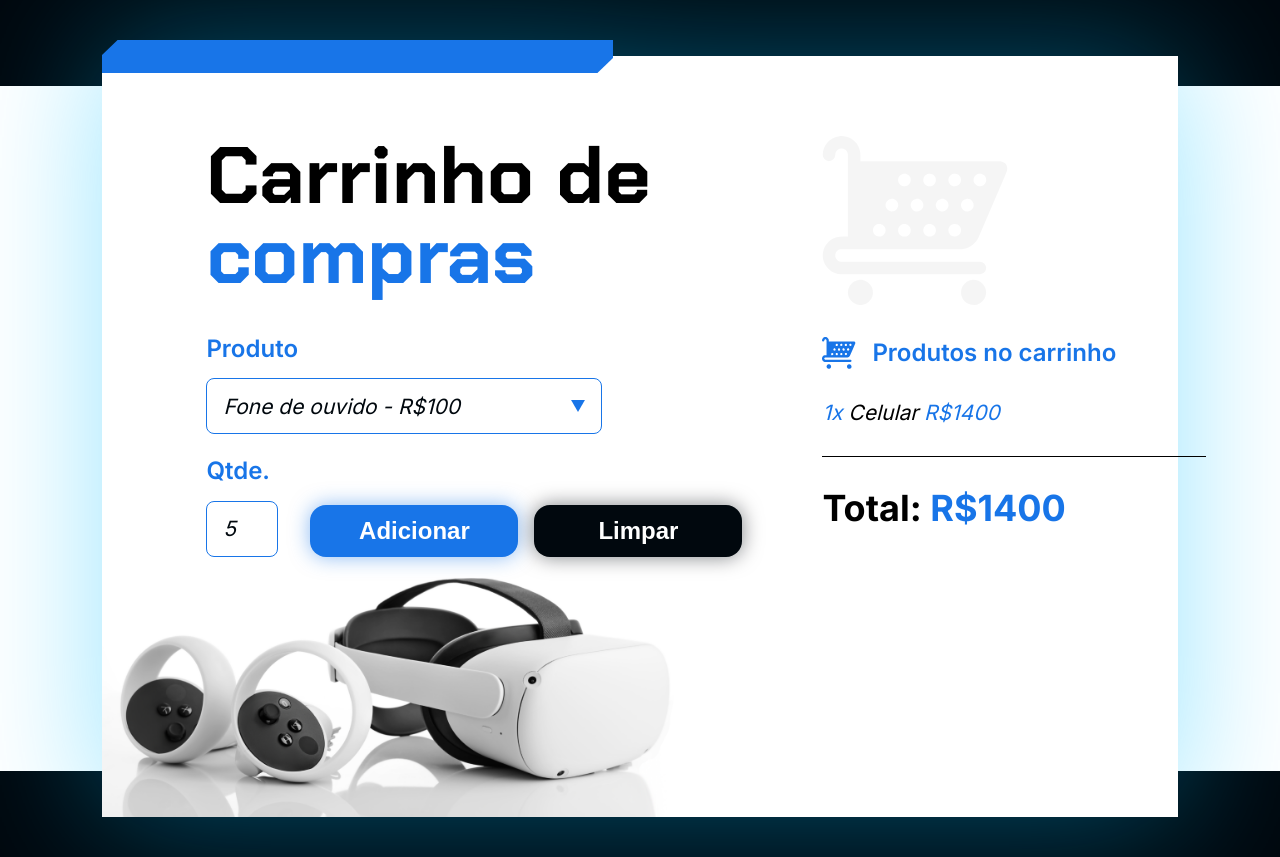
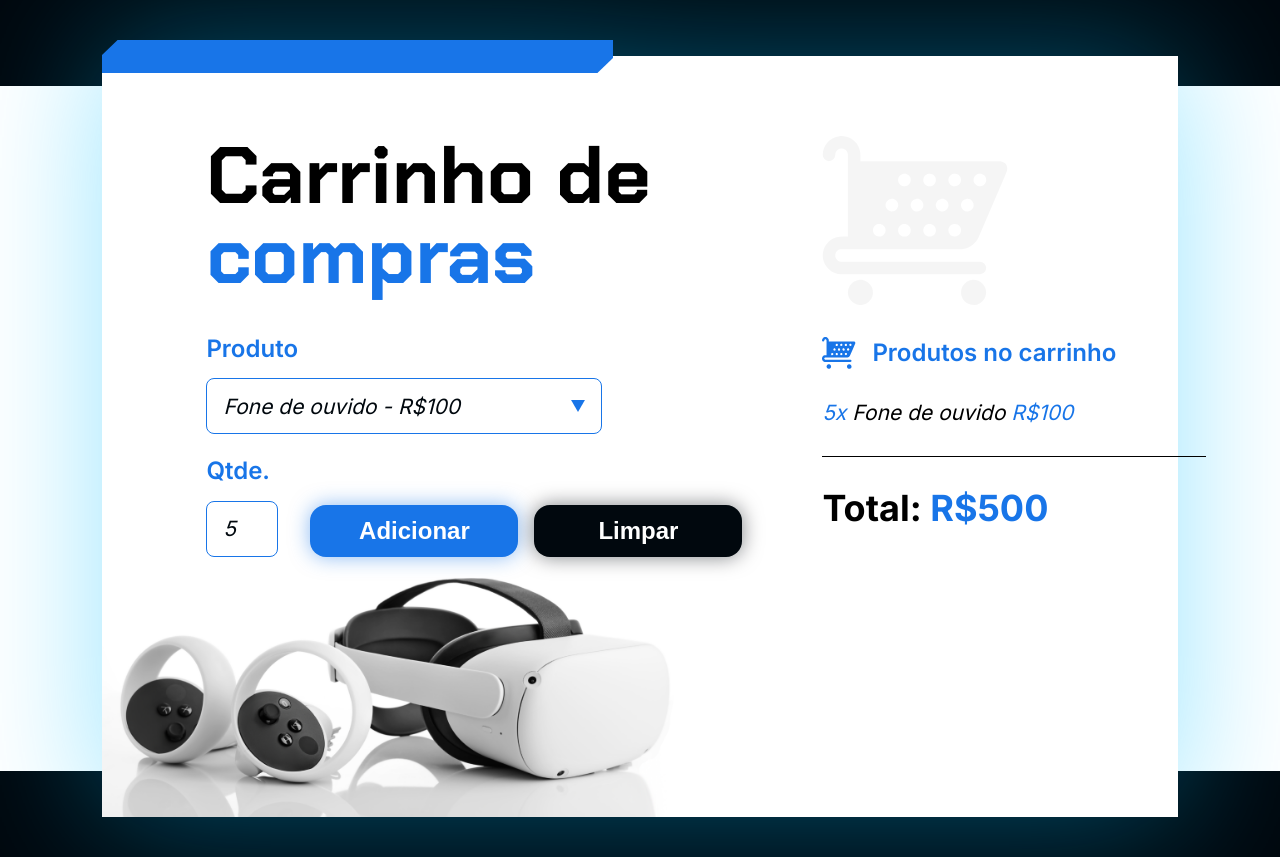
Before and after one commit to GabrielCNovaesDev/shopping-cart, a plain HTML site: page index.html in a window 1280 px wide. Both pictures are taken after typing "5" into the empty fields and a click on the button "Adicionar". Drawn offline with Linux system fonts and the light colour scheme.

Commit message:
JS Logic

```diff
--- a/index.html
+++ b/index.html
@@ -18,6 +18,7 @@
   <main class="conteudo-principal">
     <div class="grafismo-azul"></div>
     <section class="adicionar-produto">
+
       <h1 class="titulo">
         Carrinho de <span class="texto-azul">compras</span>
       </h1>
@@ -26,9 +27,9 @@
         <label class="campo-grupo">
           <span class="texto-medio-azul">Produto</span>
           <select class="produto-input" name="produto" id="produto">
-            <option value="Fone de ouvido - R$100">Fone de ouvido - R$100</option>
-            <option value="Celular - R$1400">Celular - R$1400</option>
-            <option value="Oculus VR - R$5000">Oculus VR - R$5000</option>
+            <option value="Fone de ouvido - R$100" >Fone de ouvido - R$100</option>
+            <option value="Celular - R$1400" >Celular - R$1400</option>
+            <option value="Oculus VR - R$5000" >Oculus VR - R$5000</option>
           </select>
           </div>
         </label>
@@ -45,26 +46,27 @@
           </section>
         </section>
       </form>
+
     </section>
+
+
     <section class="carrinho">
       <img src="./assets/carrinho-cinza.svg" alt="Imagem de um carrinho de compras cinza">
-
       <div class="titulo-wrapper">
         <img src="./assets/icone-carrinho.svg" alt="ícone de carrinho">
-
         <h2 class="carrinho__titulo">Produtos no carrinho</h2>
       </div>
 
       <section class="carrinho__produtos" id="lista-produtos">
-        <section class="carrinho__produtos__produto">
-          <span class="texto-azul">1x</span> Celular <span class="texto-azul">R$1400</span>
-        </section>
+
+
+
       </section>
 
       <div class="divisoria"></div>
 
       <p class="carrinho__total">
-        Total: <span class="texto-azul" id="valor-total">R$1400</span>
+        Total: <span class="texto-azul" id="valor-total">R$0</span>
       </p>
     </section>
   </main>
--- a/js/app.js
+++ b/js/app.js
@@ -0,0 +1,25 @@
+function adicionar(){
+    let produto = document.getElementById('produto').value;
+    let quantidadeProduto = document.getElementById('quantidade').value;
+    let nomeProduto = produto.split('-')[0]; //O split deve ser feito com aspas simples
+    let valorProduto = produto.split('R$')[1]; //O colchete serve para indicar se estamos pegando a parte antes ou depois do split
+
+    let subtotal = valorProduto*quantidadeProduto;
+
+
+    let carrinho = document.getElementById('lista-produtos'); //Para adicionarmos produtos ao carrinho podemos utilizar o innerHTML
+    carrinho.innerHTML = carrinho.innerHTML + `<section class="carrinho__produtos__produto">
+          <span class="texto-azul">${quantidadeProduto}x</span> ${nomeProduto} <span class="texto-azul">R$${valorProduto}</span>
+        </section>`;
+
+    let valorCarrinho = document.getElementById('valor-total');
+    valorCarrinho.innerText = `R$${subtotal}`;
+
+}
+
+function limpar(){
+    document.getElementById('valor-total').innerText = `R$${0}`;
+    document.getElementById('lista-produtos').innerHTML = '';
+    document.getElementById('quantidade').value = '0';
+
+}
```
